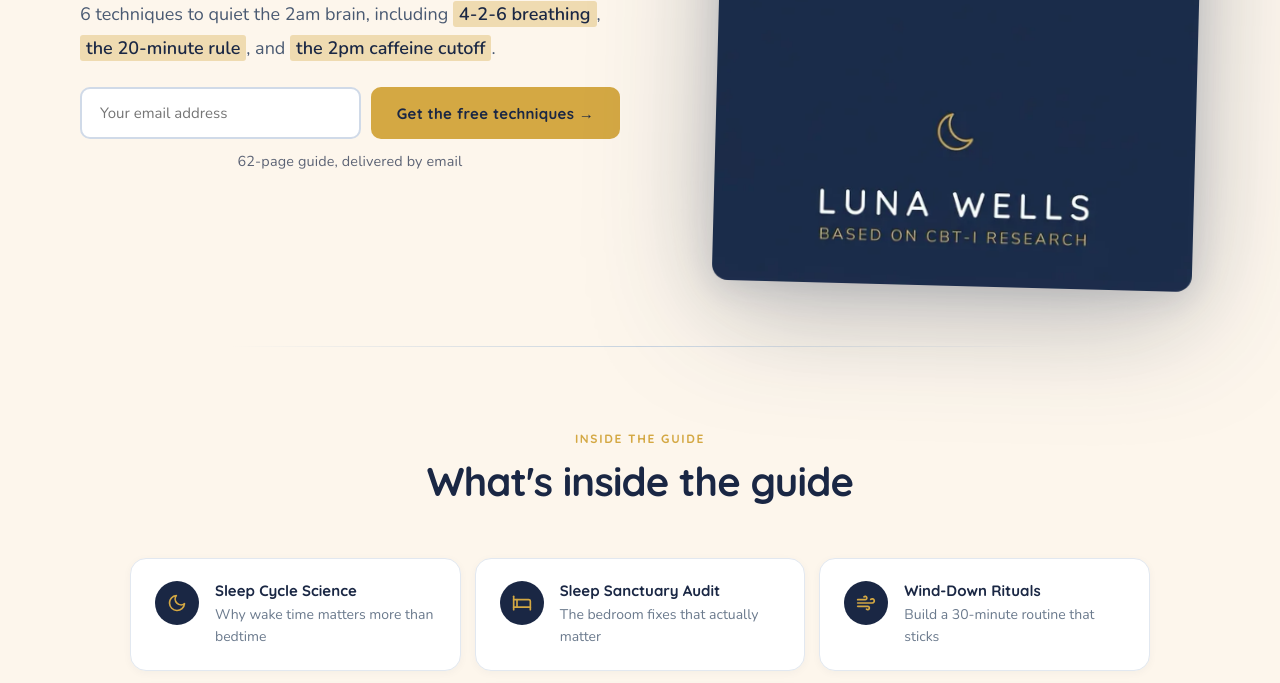
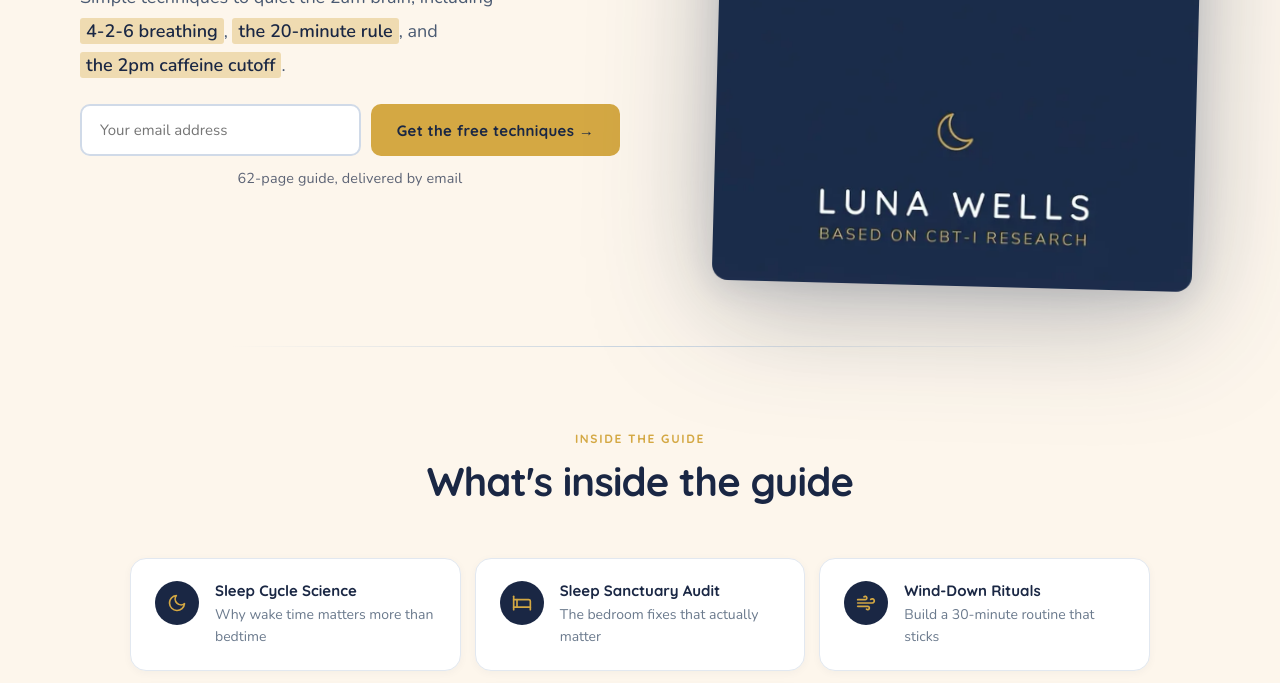
Before and after one commit to diazleonardo4/sleep_tight, a website: page index.html in a window 1280 px wide. Shown: the part 417-1100 px from the top of the page. Drawn offline with nearby package versions, Linux system fonts and the light colour scheme; no server answers.

Commit message:
hero subhead — lead with "Simple" instead of "6"
Drops the number-count framing in favor of a quality signal. "Simple"
sets the reader's expectation that these aren't complex protocols —
reinforces the curiosity-gap hook (what makes them simple?) without
over-promising. Rest of the subhead (named-technique markers) unchanged.

```diff
--- a/index.html
+++ b/index.html
@@ -327,7 +327,7 @@
   <div class="hero__text">
     <div class="eyebrow eyebrow--underline hero__eyebrow">Free Guide</div>
     <h1 class="hero__title">Still awake at 2am with your brain running?</h1>
-    <p class="hero__sub">6 techniques to quiet the 2am brain, including <span class="marker">4-2-6 breathing</span>, <span class="marker">the 20-minute rule</span>, and <span class="marker">the 2pm caffeine cutoff</span>.</p>
+    <p class="hero__sub">Simple techniques to quiet the 2am brain, including <span class="marker">4-2-6 breathing</span>, <span class="marker">the 20-minute rule</span>, and <span class="marker">the 2pm caffeine cutoff</span>.</p>
 
     <form class="email-form" id="signupFormHero" novalidate>
       <div class="email-form__row">
```
